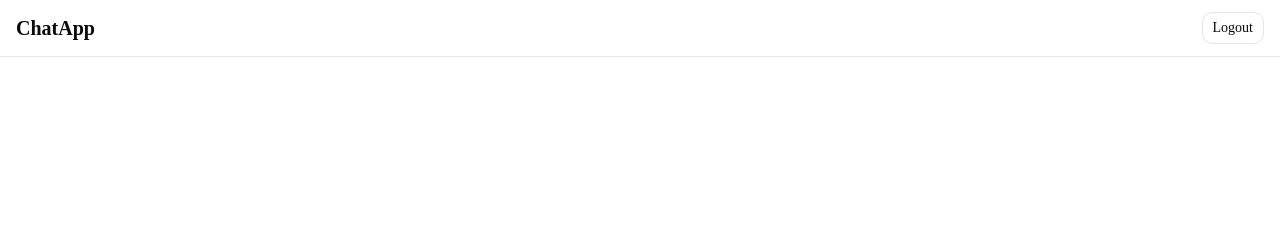
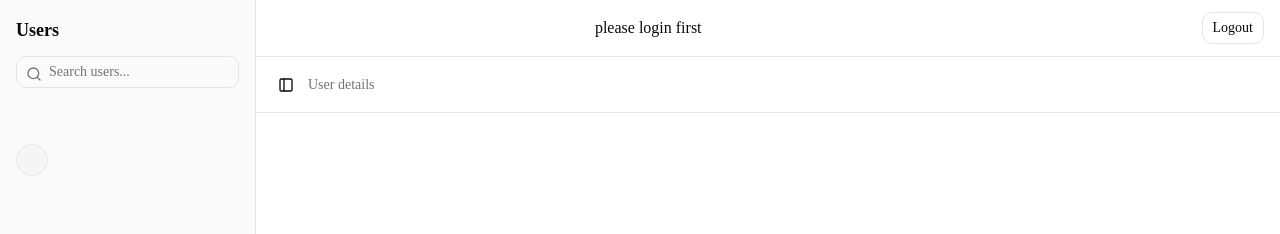
Before and after one commit to gajendra-sharma-dev/chat-application, a Next.js app in the folder frontend/: page /dashboard in a window 1280 px wide. Shown: the top 234 px of the page. Built offline with nearby package versions, Linux system fonts and the light colour scheme; no server answers.

Commit message:
feat: add Sidebar component and middleware for user authentication handling

```diff
--- a/frontend/src/app/dashboard/page.jsx
+++ b/frontend/src/app/dashboard/page.jsx
@@ -9,6 +9,8 @@ import { Controller, useForm } from "react-hook-form";
 import { toast } from "@/components/ui/toast";
 import Link from "next/link";
 import Navbar from "@/components/Navbar";
+
+import SidebarUser from "@/components/Sidebar";
 
 function page() {
   const { user, loading, logout } = usecontext();
@@ -55,6 +57,7 @@ function page() {
   return (
     <>
       <Navbar />
+      <SidebarUser />
       <div className="flex min-h-screen items-center justify-center">
         <form
           onSubmit={form.handleSubmit(onSubmit)}
--- a/frontend/src/components/Navbar.jsx
+++ b/frontend/src/components/Navbar.jsx
@@ -8,8 +8,10 @@ import { useState } from "react";
 import { toast } from "@/components/ui/toast";
 import api from "@/app/api/route";
 export default function Navbar() {
-  const { logout } = usecontext();
+  const { loading, user, logout } = usecontext();
   const router = useRouter();
+
+  console.log(user);
 
   const handleLogout = async () => {
     try {
@@ -23,7 +25,11 @@ export default function Navbar() {
     <>
       <header className="flex items-center justify-between gap-4 border-b px-4 py-3">
         <h1 className="text-xl font-bold">ChatApp</h1>
-
+        {!loading && !user ? (
+          <h1>please login first</h1>
+        ) : (
+          <h1>Welcome, {user?.username}</h1>
+        )}
         <Button type="button" variant="outline" onClick={handleLogout}>
           Logout
         </Button>
--- /dev/null
+++ b/frontend/src/components/Sidebar.jsx
@@ -0,0 +1,76 @@
+"use client";
+
+import * as React from "react";
+import { Search } from "lucide-react";
+
+import { Avatar, AvatarFallback } from "@/components/ui/avatar";
+import { Input } from "@/components/ui/input";
+import {
+  Sidebar,
+  SidebarContent,
+  SidebarGroup,
+  SidebarGroupContent,
+  SidebarGroupLabel,
+  SidebarHeader,
+  SidebarInset,
+  SidebarMenu,
+  SidebarMenuButton,
+  SidebarMenuItem,
+  SidebarProvider,
+  SidebarTrigger,
+} from "@/components/ui/sidebar";
+
+export default function SidebarUser() {
+  return (
+    <SidebarProvider>
+      <Sidebar>
+        <SidebarHeader className="gap-3 p-4">
+          <h2 className="text-lg font-semibold">Users</h2>
+          <div className="relative">
+            <Search className="absolute left-2.5 top-2.5 h-4 w-4 text-muted-foreground" />
+            <Input
+              // value={query}
+              // onChange={(e) => setQuery(e.target.value)}
+              placeholder="Search users..."
+              className="pl-8"
+              aria-label="Search users"
+            />
+          </div>
+        </SidebarHeader>
+
+        <SidebarContent>
+          <SidebarGroup>
+            <SidebarGroupLabel>
+              {/* {filtered.length} {filtered.length === 1 ? "user" : "users"} */}
+            </SidebarGroupLabel>
+            <SidebarGroupContent>
+              <SidebarMenu>
+                <SidebarMenuItem>
+                  <SidebarMenuButton
+                  // size="lg"
+                  // isActive={selected?.id === user.id}
+                  // onClick={() => setSelected(user)}
+                  >
+                    <Avatar className="h-8 w-8">
+                      <AvatarFallback></AvatarFallback>
+                    </Avatar>
+                    <div className="grid flex-1 text-left text-sm leading-tight">
+                      <span className="truncate text-xs text-muted-foreground"></span>
+                    </div>
+                  </SidebarMenuButton>
+                </SidebarMenuItem>
+              </SidebarMenu>
+            </SidebarGroupContent>
+          </SidebarGroup>
+        </SidebarContent>
+      </Sidebar>
+
+      <SidebarInset>
+        <header className="flex h-14 items-center gap-2 border-b px-4">
+          <SidebarTrigger />
+          <span className="text-sm text-muted-foreground">User details</span>
+        </header>
+      </SidebarInset>
+    </SidebarProvider>
+  );
+}
--- /dev/null
+++ b/frontend/src/middlware.js
@@ -0,0 +1,21 @@
+import { NextResponse } from "next/server";
+import { NextRequest } from "next/server";
+
+export function middleware(request) {
+  const path = request.nextUrl.pathname;
+
+  const publishPath = path === "/login" || path === "/signup";
+
+  const token = request.cookies.get("token")?.value || "";
+
+  if (publishPath && token) {
+    return NextResponse.redirect(new URL("/", request.nextUrl));
+  }
+  if (!publishPath && !token) {
+    return NextResponse.redirect(new URL("/sign-up", request.nextUrl));
+  }
+}
+
+export const config = {
+  matcher: ["/", "/login", "/sign-up", "/dashboard", "/logout"],
+};
```
